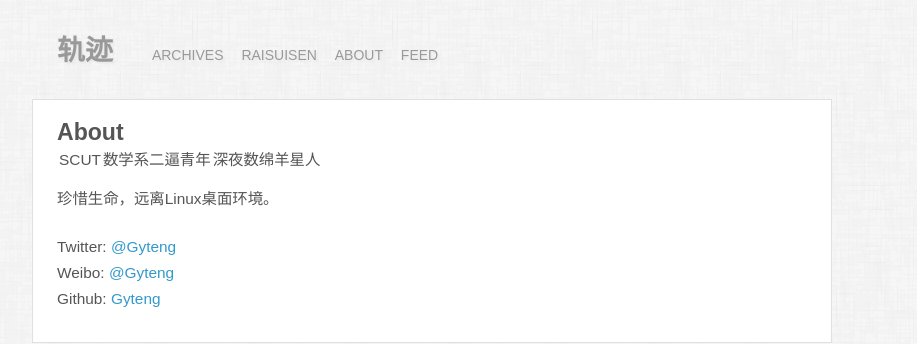
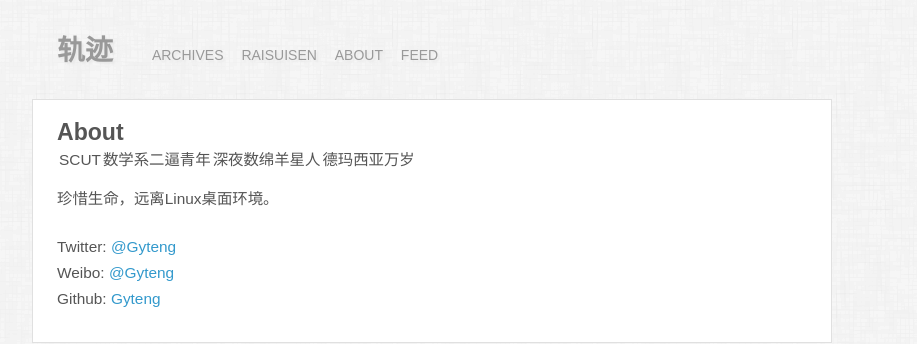
Before and after one commit to gyteng/gyteng.github.com, a Jekyll site: the page built from about/index.markdown, in a window 1280 px wide. Shown: the top 344 px of the page, without its empty margins (208-1125 px from the left). Built offline with Jekyll 4.4.1, drawn with Linux system fonts in a browser that asks for light colours; some web fonts are replaced; Markdown is read by kramdown in place of the engine named in the settings.

Commit message:
From Amazon EC2

```diff
--- a/about/index.markdown
+++ b/about/index.markdown
@@ -4,7 +4,7 @@ layout: page
 title: About
 
 ---
-SCUT | 数学系二逼青年 | 深夜数绵羊星人
+SCUT | 数学系二逼青年 | 深夜数绵羊星人 | 德玛西亚万岁
 
 珍惜生命，远离Linux桌面环境。
 
```
